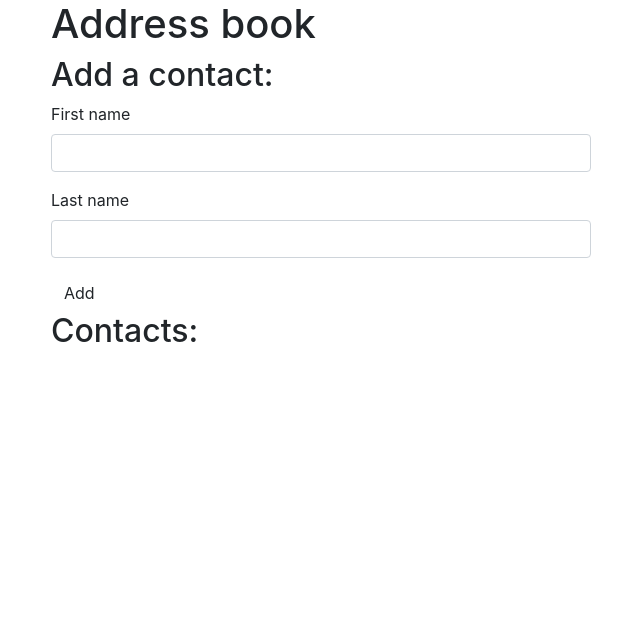
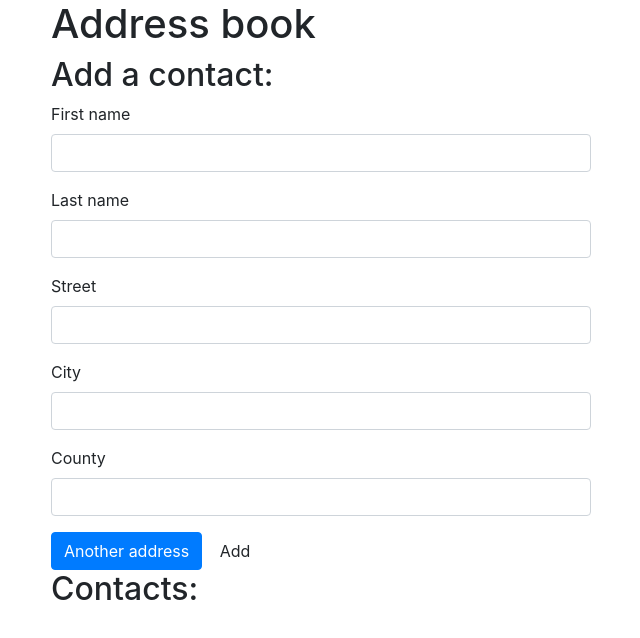
Before and after one commit to amtesire/Address-Book, a plain HTML site: page index.html in a window 1280 px wide. Shown: the whole page, without its empty margins (34-674 px from the left). Drawn offline with nearby package versions, Linux system fonts and the light colour scheme.

Commit message:
add some elements

```diff
--- a/index.html
+++ b/index.html
@@ -23,6 +23,26 @@
                 <input type="text" class="form-control" id="new-last-name">
               </div>
 
+              <div id="new-addresses">
+                <div class="new-address">
+                  <div class="form-group">
+                    <label for="new-street">Street</label>
+                    <input type="text" class="form-control new-street">
+                  </div>
+                  <div class="form-group">
+                    <label for="new-city">City</label>
+                    <input type="text" class="form-control new-city">
+                  </div>
+                  <div class="form-group">
+                    <label for="new-county">County</label>
+                    <input type="text" class="form-control new-county">
+                  </div>
+                </div>
+              </div>
+
+              <span class="btn btn-primary" id="add-address">Another address</span>
+
+
               <button type="submit" class="btn">Add</button>
             </form>
 
@@ -35,15 +55,19 @@
             <div id="show-contact">
               <h2></h2>
 
-              <p>First name: <span class="first-name"></span></p>
-              <p>Last name: <span class="last-name"></span></p>
+            <p>First name: <span class="first-name"></span></p>
+            <p>Last name: <span class="last-name"></span></p>
+            <p>Addresses:</p>
+            <ul id="addresses">
+
+            </ul>
             </div>
           </div>
         </div>
       </div>
 
 
-    <script src="js/jquery-3.5.1.js"></script>
-    <script src="js/script.js"></script>
+      <script src="js/jquery-3.5.1.js"></script>
+      <script src="js/script.js"></script>
 </body>
 </html>
```
